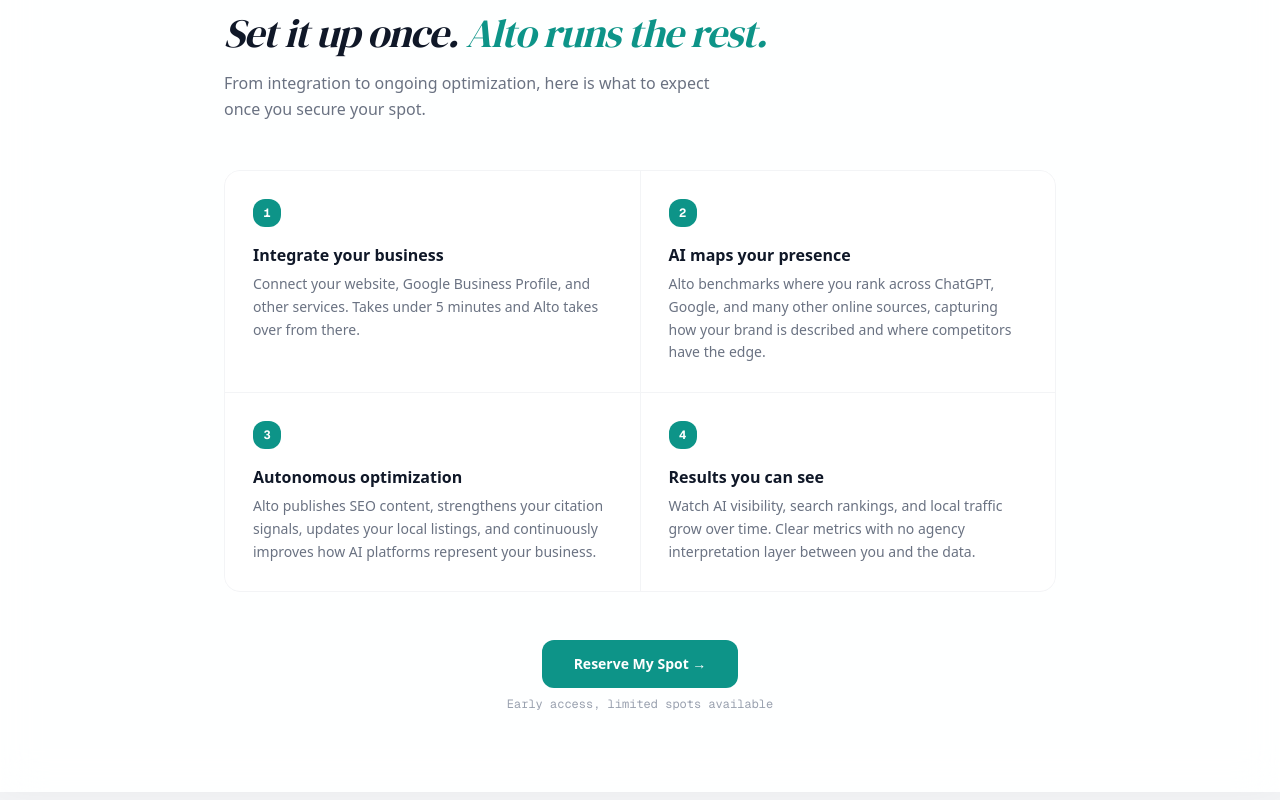
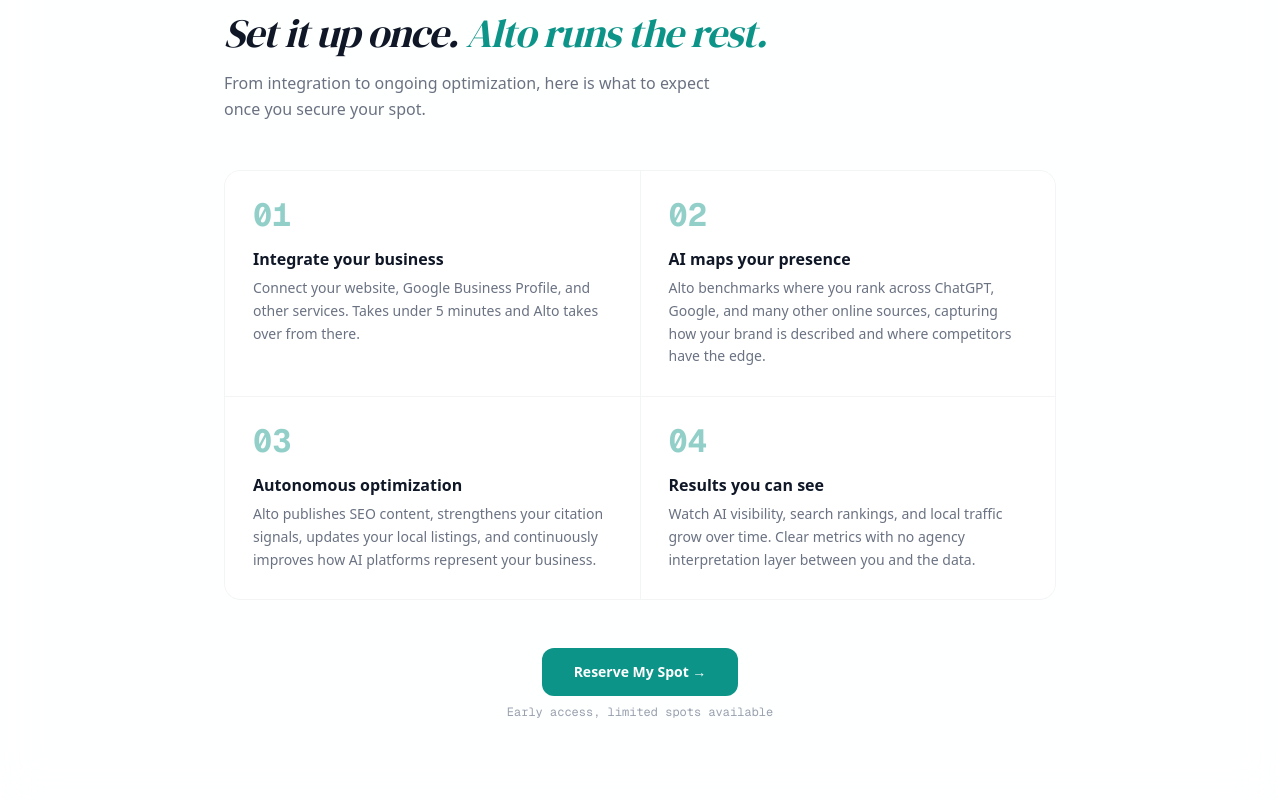
Before and after one commit to jbrijs/alto-waitlist, a Next.js app: page / in a window 1280 px wide. Shown: the part 812-1612 px from the top of the page. Built offline with nearby package versions, Linux system fonts and the light colour scheme.

Commit message:
style: revert to large ghost numbers, remove labels, bump opacity to 0.45

```diff
--- a/src/app/page.tsx
+++ b/src/app/page.tsx
@@ -130,12 +130,12 @@
           <div className="grid grid-cols-1 sm:grid-cols-2 gap-px bg-gray-100 rounded-xl overflow-hidden border border-gray-100">
             {/* Step 1 */}
             <div className="bg-white p-7 flex flex-col gap-4">
-              <div
-                className="w-7 h-7 rounded-lg flex items-center justify-center text-white text-xs font-bold flex-shrink-0"
-                style={{ background: "#0d9488", fontFamily: "var(--font-geist-mono), monospace" }}
+              <span
+                className="text-[2rem] font-bold leading-none tabular-nums"
+                style={{ color: "rgba(13, 148, 136, 0.45)", fontFamily: "var(--font-geist-mono), monospace" }}
               >
-                1
-              </div>
+                01
+              </span>
               <div className="flex flex-col gap-1.5">
                 <h3 className="text-base font-semibold text-gray-900">Integrate your business</h3>
                 <p className="text-sm text-gray-500 leading-relaxed">
@@ -146,12 +146,12 @@
 
             {/* Step 2 */}
             <div className="bg-white p-7 flex flex-col gap-4">
-              <div
-                className="w-7 h-7 rounded-lg flex items-center justify-center text-white text-xs font-bold flex-shrink-0"
-                style={{ background: "#0d9488", fontFamily: "var(--font-geist-mono), monospace" }}
+              <span
+                className="text-[2rem] font-bold leading-none tabular-nums"
+                style={{ color: "rgba(13, 148, 136, 0.45)", fontFamily: "var(--font-geist-mono), monospace" }}
               >
-                2
-              </div>
+                02
+              </span>
               <div className="flex flex-col gap-1.5">
                 <h3 className="text-base font-semibold text-gray-900">AI maps your presence</h3>
                 <p className="text-sm text-gray-500 leading-relaxed">
@@ -162,12 +162,12 @@
 
             {/* Step 3 */}
             <div className="bg-white p-7 flex flex-col gap-4">
-              <div
-                className="w-7 h-7 rounded-lg flex items-center justify-center text-white text-xs font-bold flex-shrink-0"
-                style={{ background: "#0d9488", fontFamily: "var(--font-geist-mono), monospace" }}
+              <span
+                className="text-[2rem] font-bold leading-none tabular-nums"
+                style={{ color: "rgba(13, 148, 136, 0.45)", fontFamily: "var(--font-geist-mono), monospace" }}
               >
-                3
-              </div>
+                03
+              </span>
               <div className="flex flex-col gap-1.5">
                 <h3 className="text-base font-semibold text-gray-900">Autonomous optimization</h3>
                 <p className="text-sm text-gray-500 leading-relaxed">
@@ -178,12 +178,12 @@
 
             {/* Step 4 */}
             <div className="bg-white p-7 flex flex-col gap-4">
-              <div
-                className="w-7 h-7 rounded-lg flex items-center justify-center text-white text-xs font-bold flex-shrink-0"
-                style={{ background: "#0d9488", fontFamily: "var(--font-geist-mono), monospace" }}
+              <span
+                className="text-[2rem] font-bold leading-none tabular-nums"
+                style={{ color: "rgba(13, 148, 136, 0.45)", fontFamily: "var(--font-geist-mono), monospace" }}
               >
-                4
-              </div>
+                04
+              </span>
               <div className="flex flex-col gap-1.5">
                 <h3 className="text-base font-semibold text-gray-900">Results you can see</h3>
                 <p className="text-sm text-gray-500 leading-relaxed">
```
